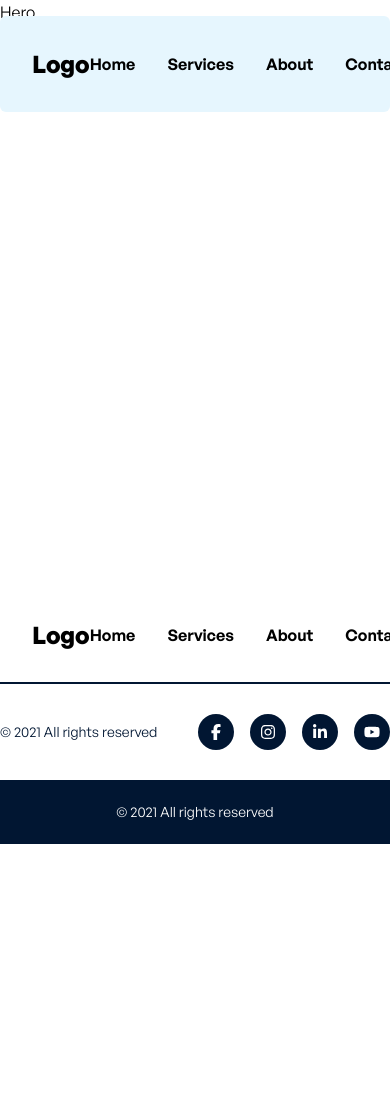
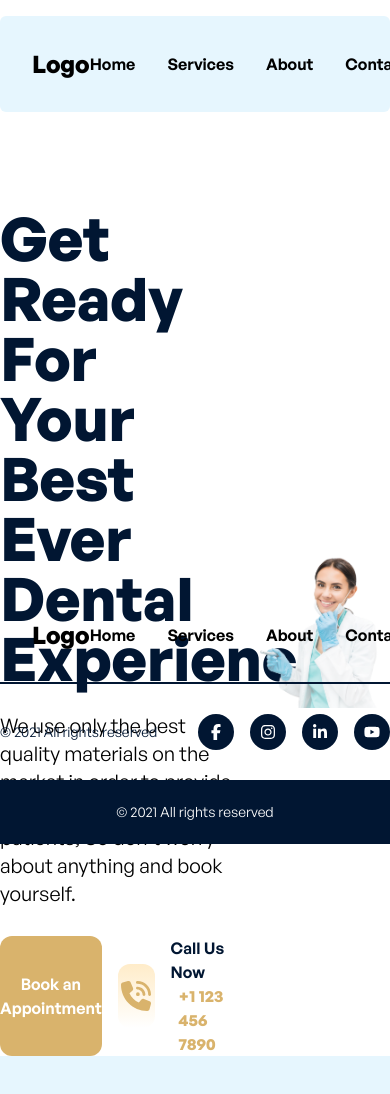
Before and after one commit to ElJosecito/vdc-web, a React (Vite) app: page / in a window 390 px wide. Shown: the top 1094 px of the page. Before the commit the page ends 844 px from the top, so only its background shows below. Built offline with nearby package versions, Linux system fonts and the light colour scheme.

Commit message:
Add Hero section with motion framer, doctora image, and phone icon

```diff
--- a/src/assets/components/pages/Hero.jsx
+++ b/src/assets/components/pages/Hero.jsx
@@ -1,8 +1,43 @@
 import React from 'react'
+//motion framer
+import { motion } from 'framer-motion'
+
+// doctora image
+import doctora from '../../images/doctora.png'
+
+//icons fa6
+import { FaPhoneVolume } from 'react-icons/fa6'
 
 function Hero() {
   return (
-    <div>Hero</div>
+    <section className='w-full flex justify-center h-screen pt-52'>
+      <div className='max-w-screen-2xl w-full '>
+        <div className='flex justify-between items-center '>
+          <div className='w-3/5'>
+            <h1 className='text-6xl font-bold tracking-[120%] text-[#011632]'>Get Ready For Your Best Ever Dental Experience!</h1>
+            <p className='text-xl tracking-[155%] max-w-[537px] mt-6'>We use only the best quality materials on the market in order to provide the best products to our patients, So don’t worry about anything and book yourself.</p>
+            <div className='flex mt-7'>
+              <button className='bg-[#D9B36C] text-white py-4 rounded-xl font- w-64 font-semibold'>Book an Appointment</button>
+              <div className='flex items-center ml-4'>
+                <div className=' bg-gradient-to-b from-[#FFECC9] to-white text-[#D9B36C] py-4 rounded-xl w-16 h-16 flex justify-center items-center'>
+                  <FaPhoneVolume className='text-3xl' />
+                  </div>
+                <div className='ml-4'>
+                <p className='text-[#011632] font-semibold'>Call Us Now</p>
+                <p className='text-[#D9B36C] font-bold ml-2'>+1 123 456 7890</p>
+                </div>
+              </div>
+            </div>
+          </div>
+          <div className='w-1/2 relative'>
+            <img src={doctora} alt='hero' className='w-full h-full object-cover' />
+          </div>
+        </div>
+
+        <div className='flex justify-between items-center h-20 w-full bg-[#E6F6FE]'>
+        </div>
+      </div>
+    </section>
   )
 }
 
```
Also changed, not shown: src/assets/images/doctora.png (added).
